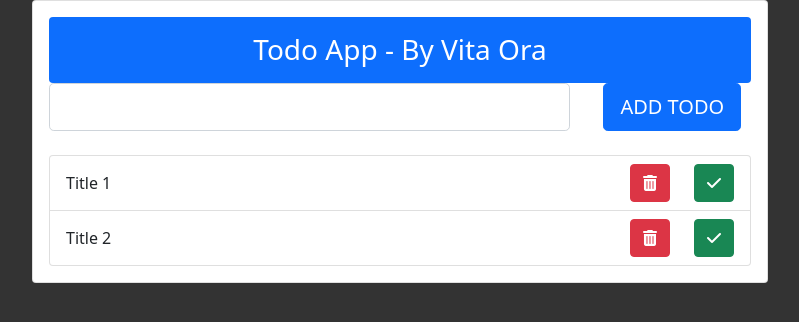
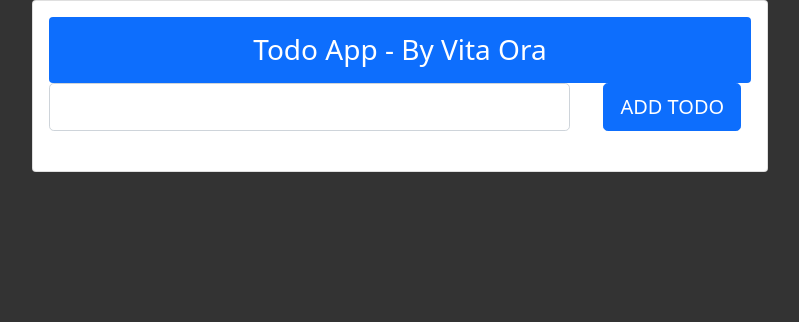
Before and after one commit to showlovezz/todo-list-local-storage, a React (Create React App) app: page / in a window 1280 px wide. Shown: the top 322 px of the page, without its empty margins (240-1039 px from the left). Built offline with nearby package versions, Linux system fonts and the light colour scheme.

Commit message:
Add create todo func and shoe todo list

```diff
--- a/src/App.js
+++ b/src/App.js
@@ -8,6 +8,7 @@ import Form from './components/Form';
 
 const App = () => {
   const [todo, setTodo] = useState('')
+  const [todoList, setTodoList] = useState([])
 
   const delHandler = () => {
     console.log('del')
@@ -15,13 +16,17 @@ const App = () => {
   const doneHandler = () => {
     console.log('done')
   }
+  const submitHandler = (e) => {
+    e.preventDefault();
+    setTodoList([{id: Date.now(), title: todo, done: false}, ...todoList])
+  }
 
   return (
     <Layout>
       <Card>
         <Header />
-        <Form todo={todo} change={(e) => setTodo(e.target.value)} />
-        <List del={delHandler} done={doneHandler} />
+        <Form todo={todo} change={(e) => setTodo(e.target.value)} submit={submitHandler} />
+        <List del={delHandler} done={doneHandler} todoList={todoList} />
       </Card>
     </Layout>
   );
--- a/src/components/Form.js
+++ b/src/components/Form.js
@@ -2,15 +2,15 @@ import React from 'react';
 import PropTypes from 'prop-types'
 import { Form as BootstrapForm, Row, Col, Button } from 'react-bootstrap'
 
-const Form = ({todo, change}) => {
+const Form = ({todo, change, submit}) => {
   return (
-    <BootstrapForm className='mb-4'>
+    <BootstrapForm className='mb-4' onSubmit={submit}>
       <Row className='d-flex align-items-center'>
         <Col md={9}>
           <BootstrapForm.Control size='lg' value={todo} onChange={change} />
         </Col>
         <Col md={3} className='text-center'>
-          <Button variant='primary' size='lg'>ADD TODO</Button>
+          <Button type='submit' variant='primary' size='lg'>ADD TODO</Button>
         </Col>
       </Row>
     </BootstrapForm>
@@ -20,6 +20,7 @@ const Form = ({todo, change}) => {
 Form.propTypes = {
   todo: PropTypes.string,
   change: PropTypes.func,
+  submit: PropTypes.func,
 }
 
 export default Form
--- a/src/components/List.js
+++ b/src/components/List.js
@@ -4,11 +4,16 @@ import {ListGroup} from 'react-bootstrap'
 
 import ListItem from './ListItem';
 
-const List = ({del, done}) => {
+const List = ({del, done, todoList}) => {
   return (
     <ListGroup>
-      <ListItem title='Title 1' delHandler={del} doneHandler={done} />
-      <ListItem title='Title 2' delHandler={del} doneHandler={done} />
+      {
+        todoList.map((todo) => {
+          return (
+            <ListItem key={todo.id} title={todo.title} delHandler={del} doneHandler={done} />
+          )
+        })
+      }
     </ListGroup>
   )
 }
@@ -16,6 +21,7 @@ const List = ({del, done}) => {
 List.propTypes = {
   del: PropTypes.func,
   done: PropTypes.func,
+  todoList: PropTypes.array,
 }
 
 export default List
```
